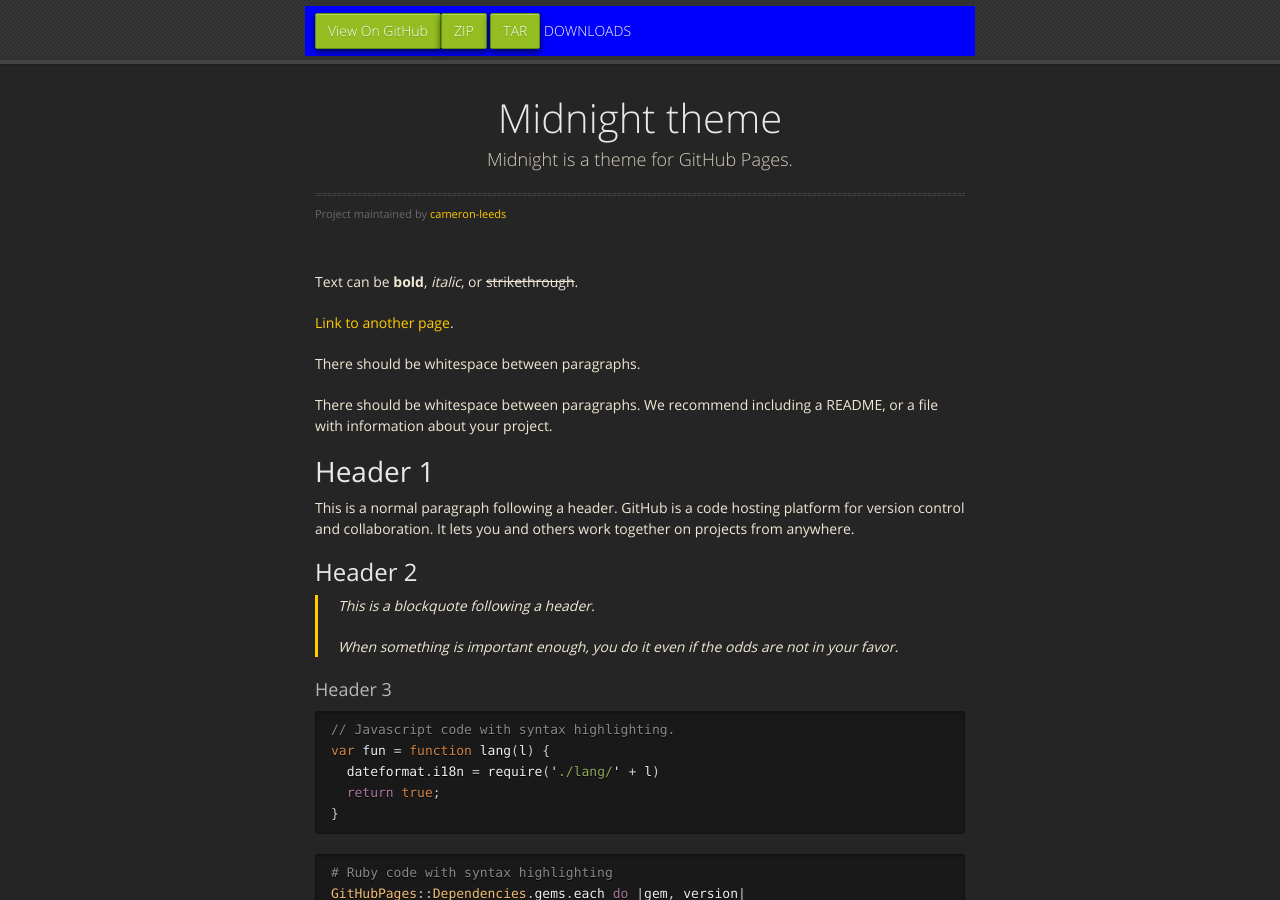
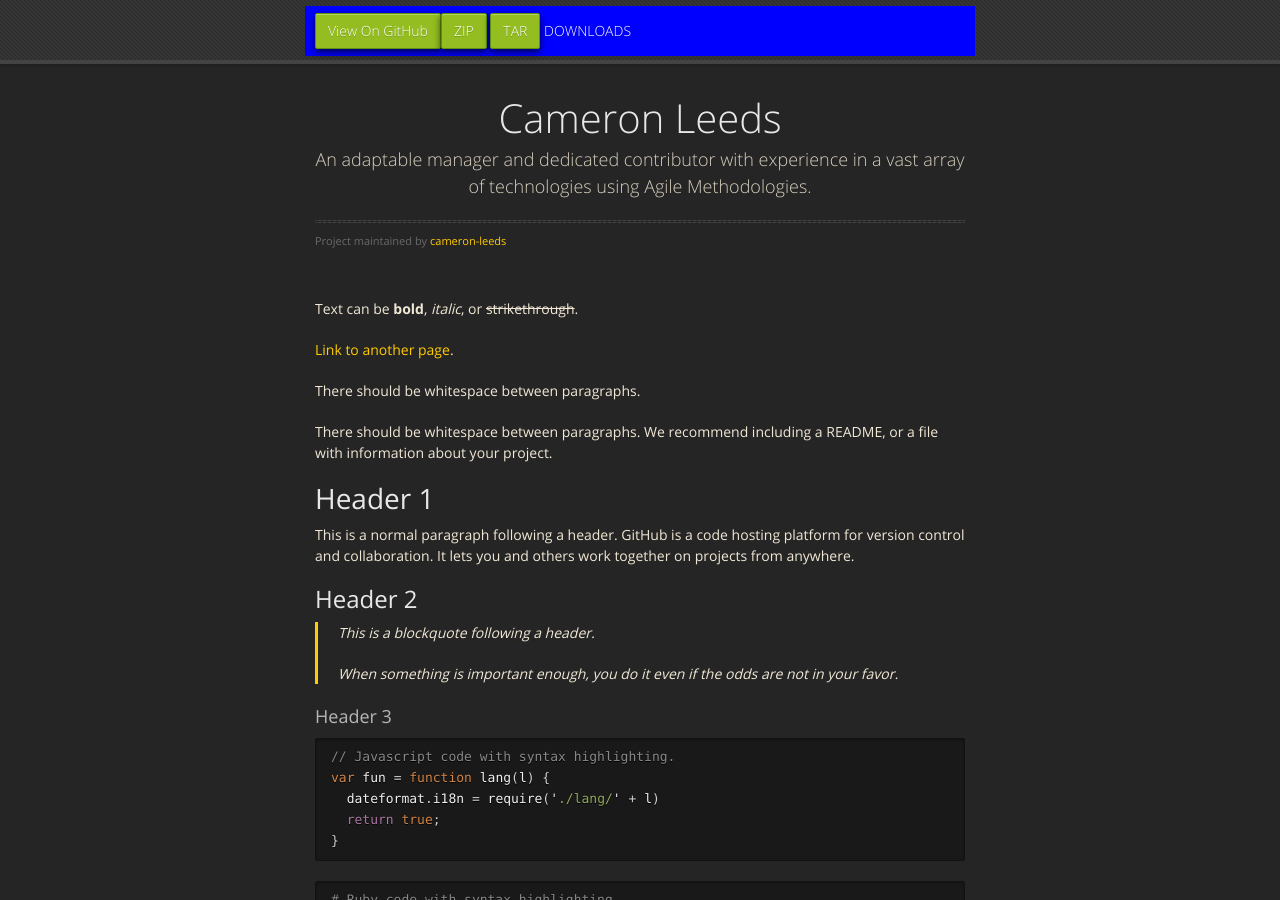
Before and after one commit to cameron-leeds/cameron-leeds.github.io, a Jekyll site: the page built from index.md, in a window 1280 px wide and 900 px high. Built offline with Jekyll 4.4.1, drawn with Linux system fonts in a browser that asks for light colours; nearby versions of some CDN libraries.

Commit message:
Update _config.yml

```diff
--- a/_config.yml
+++ b/_config.yml
@@ -1,5 +1,5 @@
-title: Midnight theme
-description: Midnight is a theme for GitHub Pages.
+title: Cameron Leeds
+description: An adaptable manager and dedicated contributor with experience in a vast array of technologies using Agile Methodologies.
 show_downloads: true
 google_analytics:
 theme: jekyll-theme-midnight
```
